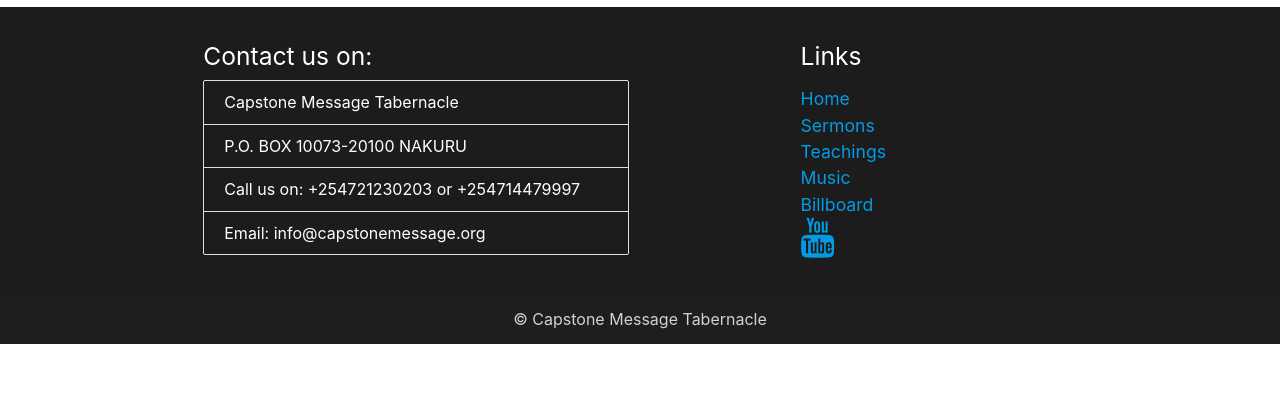
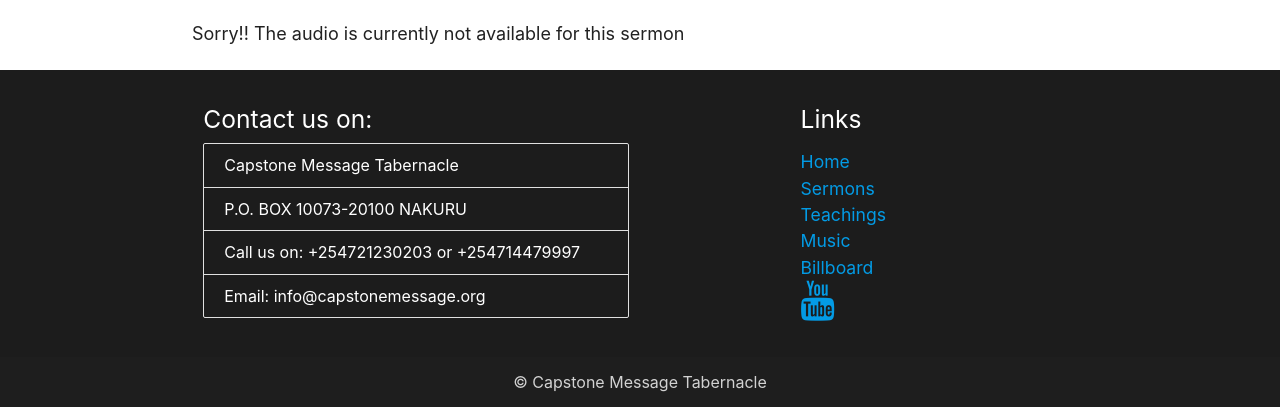
Before and after one commit to njorogetimk/cmt-redisigned, a Jekyll site: the page built from sermons/2020/thursday/20-07-02_the_super_church_coming_into_manifestation_amid_troubles.html, in a window 1280 px wide and 1203 px high, cut to the strip 796-1203 px from the top of the window. Built offline with Jekyll 4.4.1, drawn with Linux system fonts in a browser that asks for light colours.

Commit message:
Update to sermon of July 02

```diff
--- a/sermons/2020/thursday/20-07-02_the_super_church_coming_into_manifestation_amid_troubles.html
+++ b/sermons/2020/thursday/20-07-02_the_super_church_coming_into_manifestation_amid_troubles.html
@@ -6,3 +6,5 @@
 
 <iframe width="560" height="315" src="https://www.youtube.com/embed/UaARTLpfQ14" frameborder="0"
   allow="accelerometer; autoplay; encrypted-media; gyroscope; picture-in-picture" allowfullscreen></iframe>
+
+<p>Sorry!! The audio is currently not available for this sermon</p>
```
